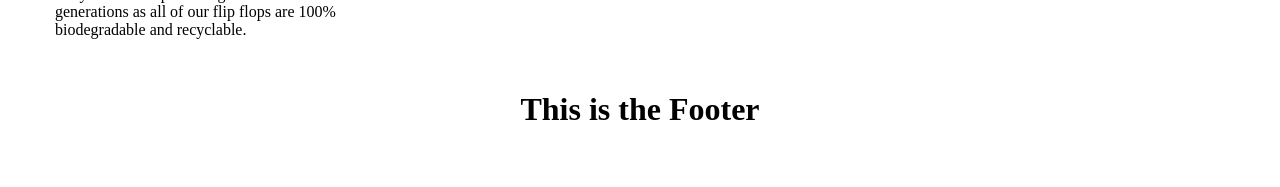
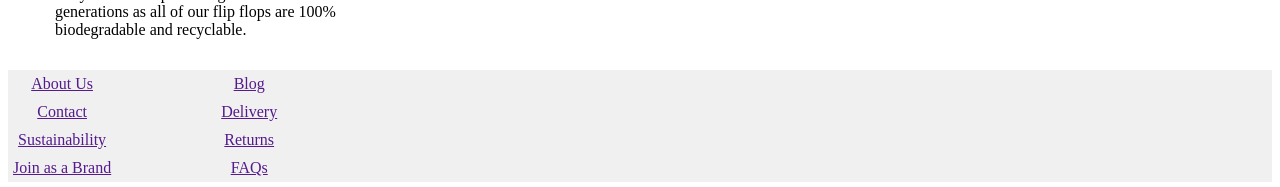
Before and after one commit to zahidq98/veo-task, a React (Create React App) app: page / in a window 1280 px wide. Shown: the part 1049-1236 px from the top of the page. Before the commit the page ends 1199 px from the top, so only its background shows below. Built offline with nearby package versions, Linux system fonts and the light colour scheme.

Commit message:
Added styling to header and footer

```diff
--- a/src/Components/Footer.css
+++ b/src/Components/Footer.css
@@ -1,3 +1,20 @@
 .footer-container{
     text-align: center;
+    background-color: #f0f0f0;
+    display: flex;
 }
+
+.links{
+    display: flex;
+    flex-direction: column;
+}
+
+a{
+    padding: 5px;
+}
+
+.more-links{
+    padding-left: 100px;
+    display: flex;
+    flex-direction: column;
+}
--- a/src/Components/Footer.jsx
+++ b/src/Components/Footer.jsx
@@ -3,7 +3,18 @@ import "./Footer.css"
 const Footer = () => {
     return (
       <div className="footer-container">
-          <h1>This is the Footer</h1>
+          <div className="links">
+          <a href="">About Us</a>
+          <a href="">Contact</a>
+          <a href="">Sustainability</a>
+          <a href="">Join as a Brand</a>
+          </div>
+          <div className="more-links">
+          <a href="">Blog</a>
+          <a href="">Delivery</a>
+          <a href="">Returns</a>
+          <a href="">FAQs</a>
+          </div>
       </div>
 
     )
--- a/src/Components/Header.css
+++ b/src/Components/Header.css
@@ -1,3 +1,4 @@
 .header-container{
     text-align: center;
+    background-color: #f0f0f0;
 }
```
